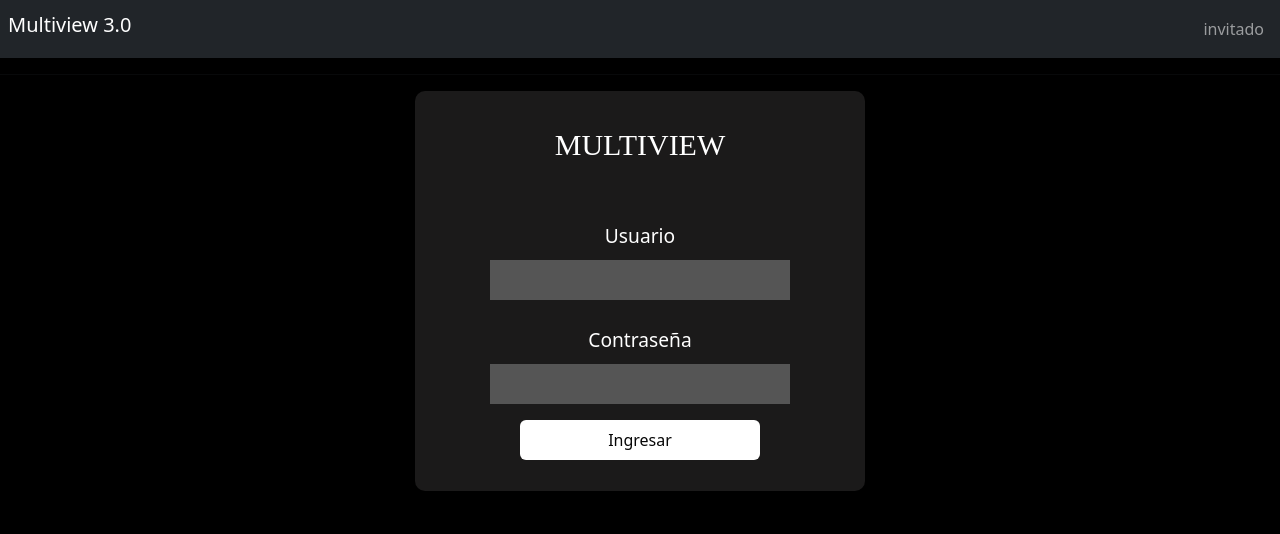
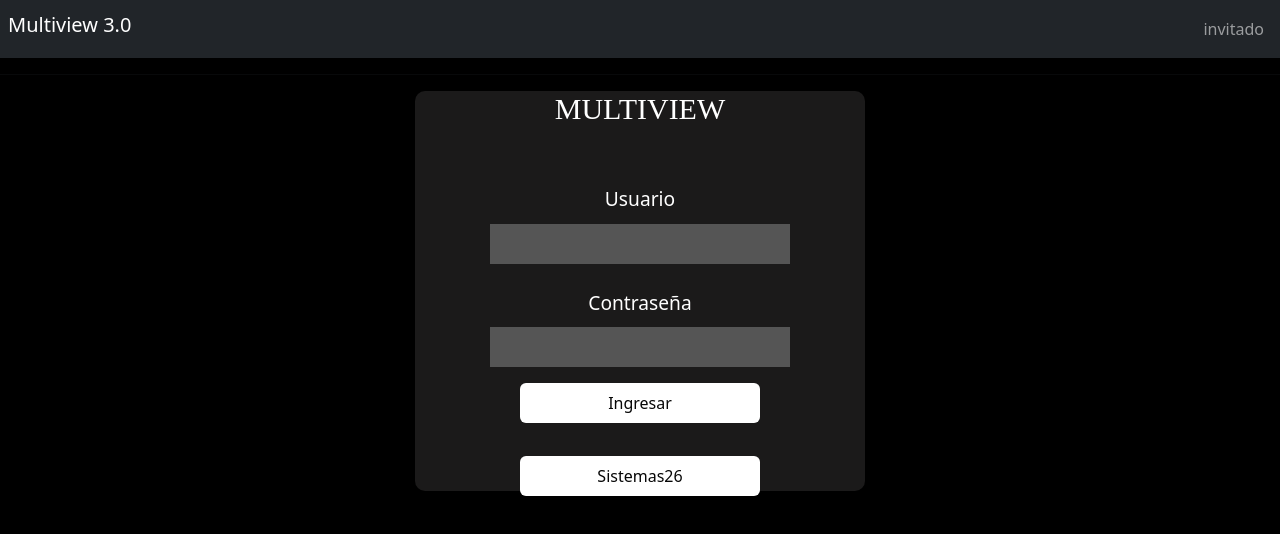
Before and after one commit to nbolognini/P-frontend-multiview, a React (Vite) app: page /login in a window 1280 px wide. Shown: the top 534 px of the page. Built offline with nearby package versions, Linux system fonts and the light colour scheme.

Commit message:
Boton sistemas26 provisorio

```diff
--- a/src/auth/pages/InvitadoPage.jsx
+++ b/src/auth/pages/InvitadoPage.jsx
@@ -4,6 +4,7 @@ import { AuthContext } from "../context/AuthContext";
 import { SidebarInvitado } from '../../ui';
 
 export const InvitadoPage = () => {
+
     const navigate = useNavigate();
     const onLoginLogin = () => {
       navigate('/login', { replace: true });
--- a/src/auth/pages/LoginPage.jsx
+++ b/src/auth/pages/LoginPage.jsx
@@ -114,7 +114,15 @@ export const LoginPage = () => {
 
                                 {/*   Boton de login   */}
                                 <button className='btn btn-primary' onClick={LoginDB}> Ingresar </button>
+
+                                <hr />
+                                {/*   Boton de login  SISTEMAS PROVISORIO*/}
+                                <button className='btn btn-primary' onClick={onLogin}> Sistemas26 </button>
+
                                 </form>
+
+
+
 
                         </div>
                 </div>
--- a/src/multiview/pages/HomePage.jsx
+++ b/src/multiview/pages/HomePage.jsx
@@ -9,7 +9,7 @@ export const HomePage = () => {
         useEffect(() => {
                 const interval = setInterval(() => {
                     window.location.reload();
-                }, 30000); // Recargo cada 30 segundos
+                }, 60000); // Recargo cada 60 segundos
 
                 return () => clearInterval(interval); // Limpiar el intervalo cuando el componente se desmonte
         }, []);
```
